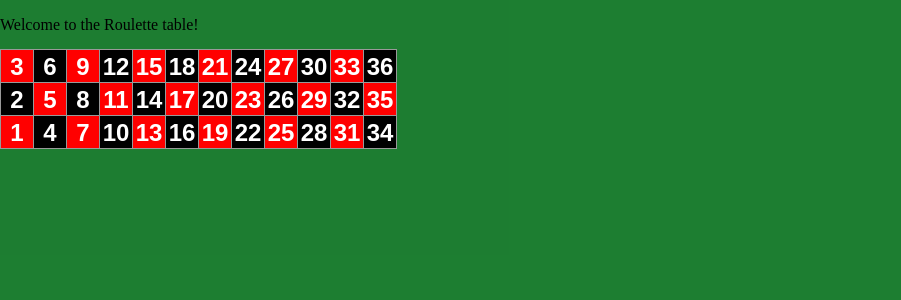
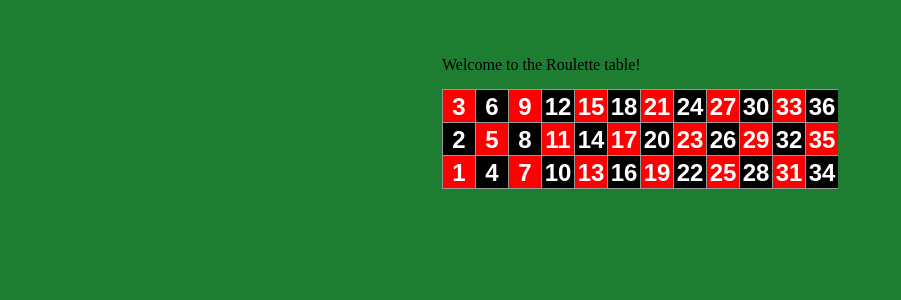
Before and after one commit to Daschle-Newberry/WebCasino, a React (Create React App) app: page /roulette in a window 1280 px wide. Shown: the top 300 px of the page, without its empty margins (0-901 px from the left). Built offline with nearby package versions, Linux system fonts and the light colour scheme.

Commit message:
Continue css fix.

```diff
--- a/src/games/roulette.jsx
+++ b/src/games/roulette.jsx
@@ -86,7 +86,8 @@ export class Roulette extends Component {
 
             <p>Welcome to the Roulette table!</p>
 
-            <div className="roulette-table">
+        <div className="roulette-table">
+
             <div className="board-row">
                 <Square2 value={3}/>
                 <Square2 value={6}/>
--- a/src/styles/roulette.css
+++ b/src/styles/roulette.css
@@ -56,9 +56,18 @@ ul {
 
 */
 
-html, body {
+html {
+  background-color: rgba(20, 121, 40, 0.8);
+}
+
+body {
+
+  display: flex;
+  justify-content: center;
+
+
   margin: 0;
-  padding: 0;
+  padding: 40px;
   height: 100%;
   width: 100%;
   overflow: hidden;
@@ -66,8 +75,6 @@ html, body {
 }
 
 .roulette-main-page {
-  width: 100vw;
-  height: 100vh;
   overflow: hidden;
   box-sizing: border-box;
   justify-content: center;
@@ -75,6 +82,7 @@ html, body {
 }
 
 .roulette-table {
+
   margin-left: auto;
   margin-right: auto;
   align-items: center;
--- a/tssrc/games/roulette.tsx
+++ b/tssrc/games/roulette.tsx
@@ -100,6 +100,7 @@ export class Roulette extends Component{
             <p>Welcome to the Roulette table!</p>
 
         <div className="roulette-table">
+
             <div className="board-row">
                 <Square2 value={3}/>
                 <Square2 value={6}/>
```
